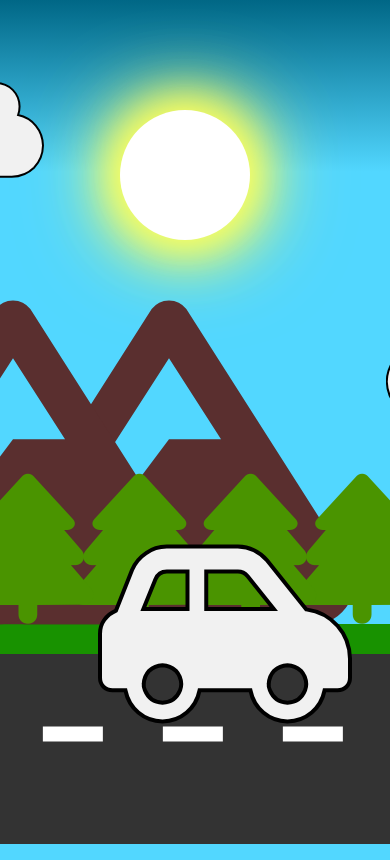
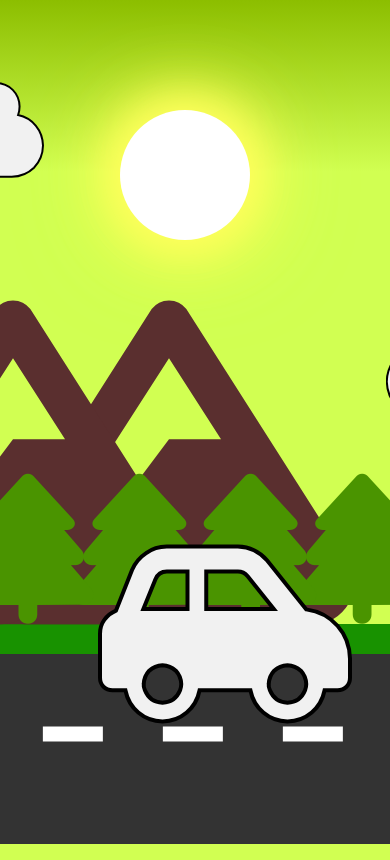
Before and after one commit to evge9iy/Road, a plain HTML site: page index.html in a window 390 px wide. Shown: the top 860 px of the page. Drawn offline with Linux system fonts and the light colour scheme.

Commit message:
Update main.css

```diff
--- a/main.css
+++ b/main.css
@@ -123,3 +123,12 @@ body    {
     animation: animCloud 15s linear infinite;
     animation-delay: calc(-3s * var(--i));
 }
+@media (max-width: 425px) {
+    body {
+        background: linear-gradient(0deg,
+        #d1ff52 25% 80%,
+        #8cbe00 100%
+        );
+    }
+
+}
```
